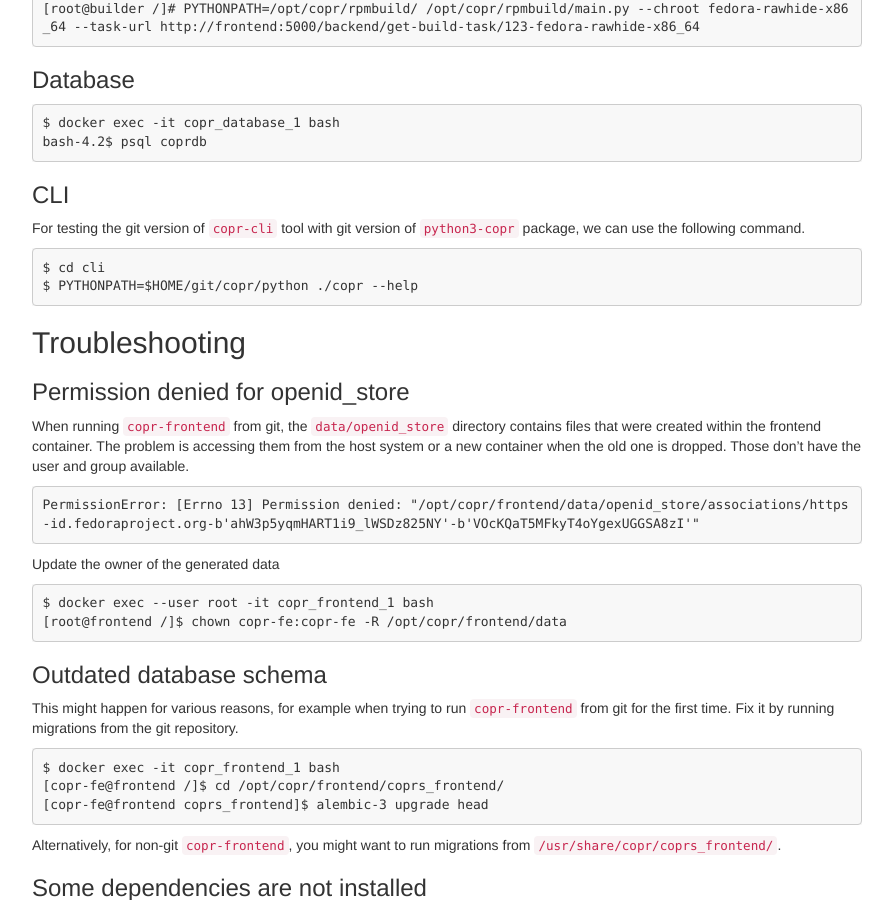
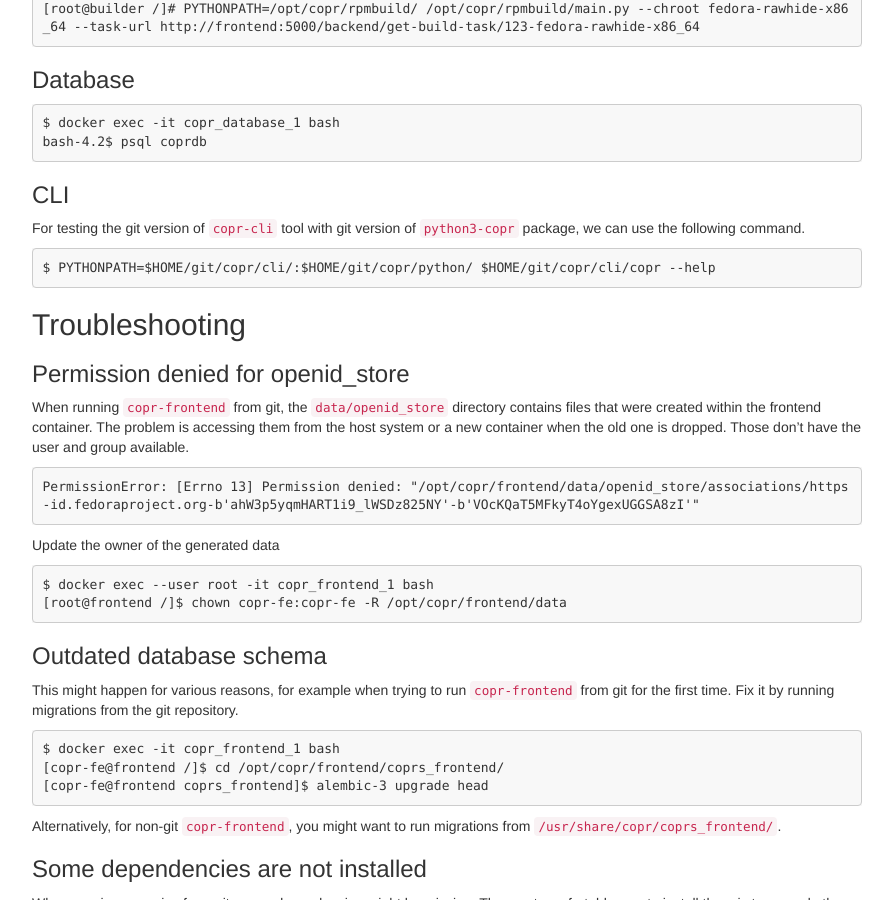
Before and after one commit to FrostyX/frostyx.github.io, a Jekyll site: the page built from _posts/2020-12-31-copr-docker-compose-without-supervisord.md, in a window 1280 px wide and 900 px high, scrolled down 3365 px. Shown: the whole window, without its empty margins (193-1086 px from the left). Built offline with Jekyll 4.4.1, drawn with Linux system fonts in a browser that asks for light colours; nearby versions of some CDN libraries; comment, search, counter and statistics services are not loaded; some of the changed text lies outside the part shown.

Commit message:
Avoid having to change directory when running copr-cli from git

````diff
--- a/_posts/2020-12-31-copr-docker-compose-without-supervisord.md
+++ b/_posts/2020-12-31-copr-docker-compose-without-supervisord.md
@@ -231,8 +231,7 @@
 `python3-copr` package, we can use the following command.
 
 ```
-$ cd cli
-$ PYTHONPATH=$HOME/git/copr/python ./copr --help
+$ PYTHONPATH=$HOME/git/copr/cli/:$HOME/git/copr/python/ $HOME/git/copr/cli/copr --help
 ```
 
 
````
Also changed, not shown: other parts of _posts/2020-12-31-copr-docker-compose-without-supervisord.md (+1 -1 lines).
